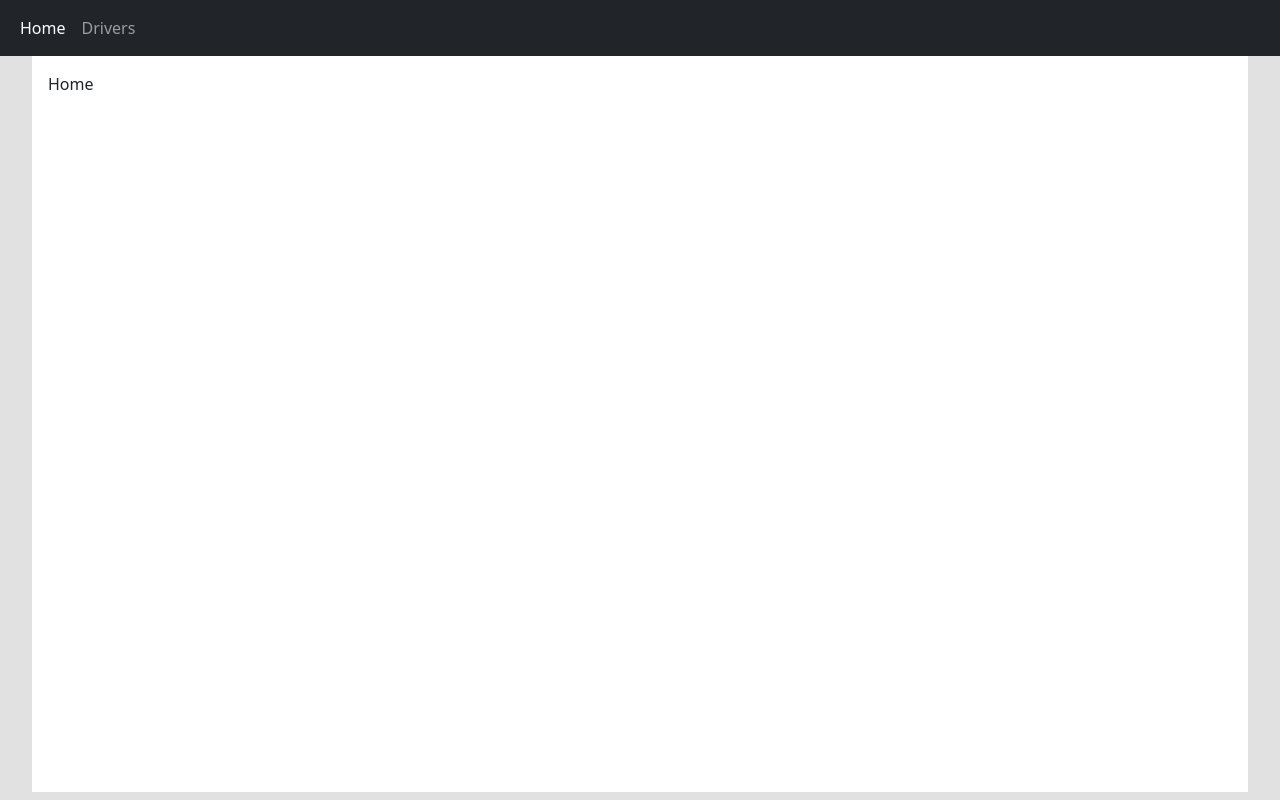
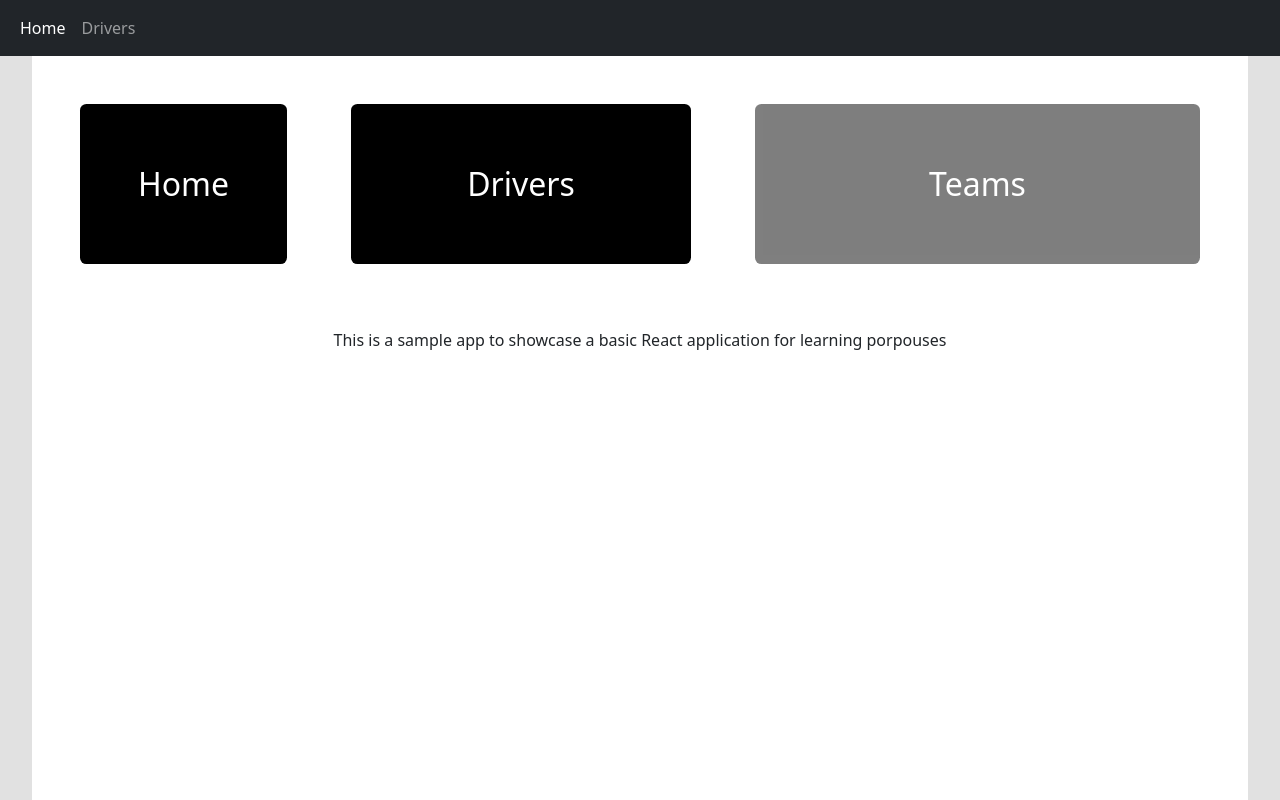
Before and after one commit to nahux/laravel-react-test, a React (Create React App) app: page / in a window 1280 px wide. Built offline with nearby package versions, Linux system fonts and the light colour scheme.

Commit message:
Improved styling and added content to home route

```diff
--- a/src/App.css
+++ b/src/App.css
@@ -1,18 +1,20 @@
 html, body, #root, .wrapper {
     overflow: hidden;
-    height: 100%;
 }
 
 .wrapper {
+    display: flex;
+    flex-direction: column;
     background-color: #e1e1e1;
+    min-height: 100vh;
 }
 
 .content {
-    height: 92%;
     overflow: auto;
     background-color: white;
     margin: 0em 2em;
     padding: 1em;
+    flex-grow: 1;
 }
 
 /* Scroll */
--- a/src/components/Driver/Drivers.css
+++ b/src/components/Driver/Drivers.css
@@ -7,3 +7,8 @@
 .action-button:hover {
     color: #838383;
 }
+
+.driver-list {
+    height: 85vh;
+    overflow-y: scroll;
+}
--- a/src/components/Driver/ListDrivers.js
+++ b/src/components/Driver/ListDrivers.js
@@ -18,6 +18,7 @@ const ListDrivers = () => {
       <Link to="/driver/add" className='btn btn-dark mt-2 mb-2'>+ Driver</Link>
 
       {/* Drivers Table */}
+      <div className='driver-list'>
         <table className='table table-striped'>
           <thead>
             <tr>
@@ -42,6 +43,7 @@ const ListDrivers = () => {
           </tbody>
         </table>
       </div>
+    </div>
   )
 }
 
--- /dev/null
+++ b/src/components/Home/Home.css
@@ -0,0 +1,54 @@
+.home-container {
+    display: flex;
+    flex-direction: column;
+}
+
+.home-link-container {
+    display: flex;
+    flex-direction: row;
+}
+
+.home-box-link {
+    background-color: rgb(0, 0, 0);
+    color: white;
+    margin: 1em;
+    text-align: center;
+    line-height: 5em;
+    font-size: 2em;
+    border-radius: 0.2em;
+}
+
+.home-box-link:hover:not(.disabled) {
+    background-color: #1d1d1d;
+    box-shadow: 0.2em 0.2em #c7c7c7;
+}
+
+a.home-box-link:link, a.home-box-link:visited {
+    color: white;
+    text-decoration: none;
+}
+
+a.disabled {
+    color: currentColor;
+    cursor: not-allowed;
+    opacity: 0.5;
+    text-decoration: none;
+}
+
+.home-content {
+    text-align: center;
+    flex-direction: row;
+    margin: 2em;
+}
+
+.flex-g-1 {
+    flex-grow: 1;
+}
+
+.flex-g-2 {
+    flex-grow: 2;
+}
+
+.flex-g-3 {
+    flex-grow: 3;
+}
--- a/src/components/Home/Home.js
+++ b/src/components/Home/Home.js
@@ -1,8 +1,25 @@
 import React from 'react'
+import { NavLink } from 'react-router-dom';
+import './Home.css';
 
 const Home = () => {
   return (
-    <div>Home</div>
+    <div className='home-container'>
+      <div className='home-link-container'>
+        <NavLink to="/" className='home-box-link flex-g-1'>
+          Home
+        </NavLink>
+        <NavLink to="/driver/list" className='home-box-link flex-g-2'>
+          Drivers
+        </NavLink>
+        <NavLink to="#" className='home-box-link flex-g-3 disabled'>
+          Teams
+        </NavLink>
+      </div>
+      <div className='home-content'>
+        <p>This is a sample app to showcase a basic React application for learning porpouses</p>
+      </div>
+    </div>
   )
 }
 
```
Lines whose indentation alone changed are shown as unchanged.
